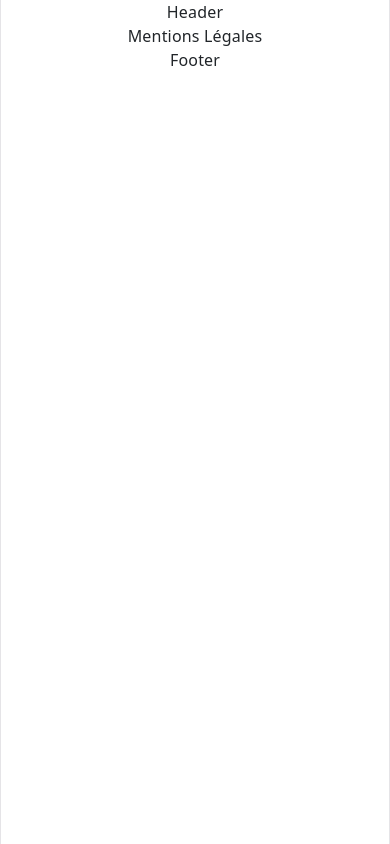
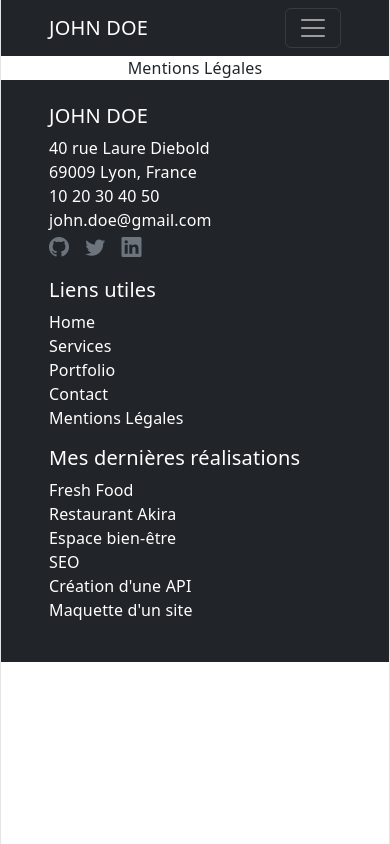
Before and after one commit to LePlankton/Kerras_Zahcaria_Devoir_Portfolio_JS, a React (Vite) app: page /mentions-legales in a window 390 px wide. Built offline with nearby package versions, Linux system fonts and the light colour scheme.

Commit message:
feat: ajout du composant Footer avec 3 colonnes responsive

```diff
--- a/src/components/Footer.jsx
+++ b/src/components/Footer.jsx
@@ -1,7 +1,64 @@
+import { NavLink } from "react-router-dom";
+
 function Footer() {
   return (
-    <div>Footer</div>
-  )
+<footer className="bg-dark text-white py-4">
+  <div className="container px-5">
+    <div className="row text-start">
+
+      <div className="col-md-4">
+        <h5>JOHN DOE</h5>
+        <p className="mb-0">40 rue Laure Diebold</p>
+        <p className="mb-0">69009 Lyon, France</p>
+        <p className="mb-0">10 20 30 40 50</p>
+        <p className="mb-0">john.doe@gmail.com</p>
+
+        <ul className="list-unstyled d-flex gap-3">
+          <li>
+            <a href="https://github.com/..." className="text-secondary" target="_blank" rel="noopener noreferrer nofollow">
+              <i className="bi bi-github fs-5"></i>
+            </a>
+          </li>
+          <li>
+            <a href="https://twitter.com/..." className="text-secondary" target="_blank" rel="noopener noreferrer nofollow">
+              <i className="bi bi-twitter fs-5"></i>
+            </a>
+          </li>
+          <li>
+            <a href="https://linkedin.com/..." className="text-secondary" target="_blank" rel="noopener noreferrer nofollow">
+              <i className="bi bi-linkedin fs-5"></i>
+            </a>
+          </li>
+        </ul>
+      </div>
+
+      <div className="col-md-4">
+        <h5>Liens utiles</h5>
+        <ul className="list-unstyled">
+          <li><NavLink className="text-white text-decoration-none" to="/">Home</NavLink></li>
+          <li><NavLink className="text-white text-decoration-none" to="/services">Services</NavLink></li>
+          <li><NavLink className="text-white text-decoration-none" to="/portfolio">Portfolio</NavLink></li>
+          <li><NavLink className="text-white text-decoration-none" to="/contact">Contact</NavLink></li>
+          <li><NavLink className="text-white text-decoration-none" to="/mentions-legales">Mentions Légales</NavLink></li>
+        </ul>
+      </div>
+
+      <div className="col-md-4">
+        <h5>Mes dernières réalisations</h5>
+        <ul className="list-unstyled">
+          <li><NavLink className="text-white text-decoration-none" to="/portfolio">Fresh Food</NavLink></li>
+          <li><NavLink className="text-white text-decoration-none" to="/portfolio">Restaurant Akira</NavLink></li>
+          <li><NavLink className="text-white text-decoration-none" to="/portfolio">Espace bien-être</NavLink></li>
+          <li><NavLink className="text-white text-decoration-none" to="/portfolio">SEO</NavLink></li>
+          <li><NavLink className="text-white text-decoration-none" to="/portfolio">Création d'une API</NavLink></li>
+          <li><NavLink className="text-white text-decoration-none" to="/portfolio">Maquette d'un site</NavLink></li>
+        </ul>
+      </div>
+    </div>
+  </div>
+</footer>
+
+  );
 }
 
-export default Footer
+export default Footer;
--- a/src/components/Header.jsx
+++ b/src/components/Header.jsx
@@ -1,7 +1,37 @@
-function Header() {         // On crée une fonction qui s'appelle Header, c'est un composant React qui va retourner du JSX
-  return (                  // Cette fonction retourne du JSX (HTML-like syntax) qui sera rendu dans le DOM
-    <div>Header</div>       // Le contenu affiché à l'écran
-  )
+import { NavLink } from "react-router-dom";
+
+function Header() {
+  return (
+    <nav className="navbar navbar-expand-lg navbar-dark bg-dark px-5">
+
+      <NavLink className="navbar-brand" to="/">JOHN DOE</NavLink>
+
+      <button className="navbar-toggler" data-bs-toggle="collapse" data-bs-target="#menu">
+        <span className="navbar-toggler-icon"></span>
+      </button>
+
+      <div className="collapse navbar-collapse" id="menu">
+        <ul className="navbar-nav ms-auto">
+          <li className="nav-item">
+            <NavLink className="nav-link text-uppercase" to="/">Home</NavLink>
+          </li>
+          <li className="nav-item">
+            <NavLink className="nav-link text-uppercase" to="/services">Services</NavLink>
+          </li>
+          <li className="nav-item">
+            <NavLink className="nav-link text-uppercase" to="/portfolio">Portfolio</NavLink>
+          </li>
+          <li className="nav-item">
+            <NavLink className="nav-link text-uppercase" to="/contact">Contact</NavLink>
+          </li>
+          <li className="nav-item">
+            <NavLink className="nav-link text-uppercase" to="/mentions-legales">Mentions Légales</NavLink>
+          </li>
+        </ul>
+      </div>
+
+    </nav>
+  );
 }
 
-export default Header       // On exporte le composant Header pour pouvoir l'utiliser dans d'autres fichiers de notre application React
+export default Header;
--- a/src/main.jsx
+++ b/src/main.jsx
@@ -3,6 +3,7 @@ import { createRoot } from 'react-dom/client'
 import './index.css'
 import 'bootstrap/dist/css/bootstrap.min.css'
 import 'bootstrap-icons/font/bootstrap-icons.css'
+import 'bootstrap/dist/js/bootstrap.bundle.min.js'
 import App from './App.jsx'
 
 createRoot(document.getElementById('root')).render(
```
